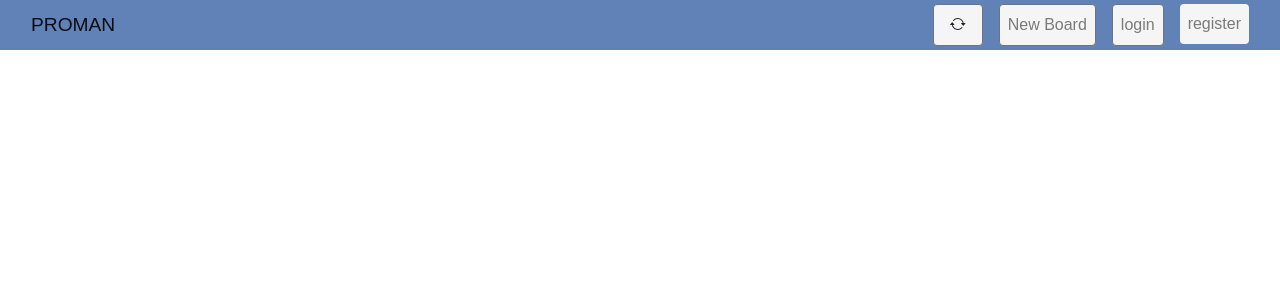
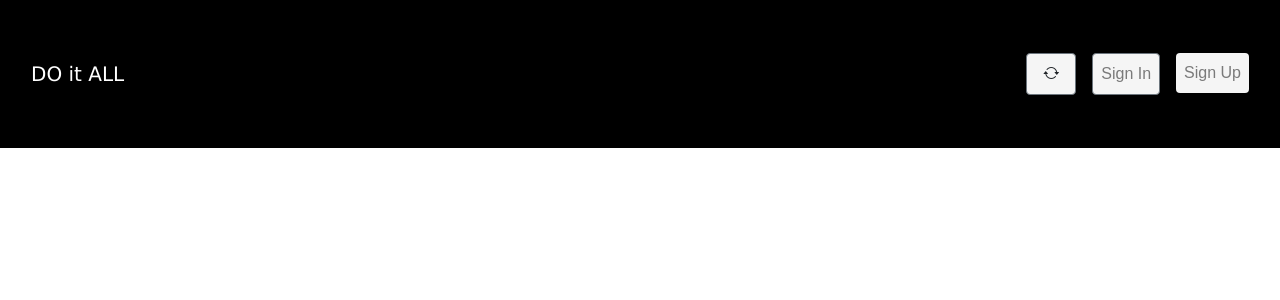
Before and after one commit to ROSUNICOLAE/PromanSprint2, a Flask app: page / in a window 1280 px wide. Shown: the top 300 px of the page. Run offline with Flask 2, Linux system fonts and the light colour scheme; data that the repository does not hold is empty; parts of the project's set-up code (start-up, migrations or seed data) failed here and were passed over; some libraries are stand-ins or nearby versions.

Commit message:
Layout changes

```diff
--- a/static/css/main.css
+++ b/static/css/main.css
@@ -1,5 +1,5 @@
 #boards {
-    background-color: green;
+    color: red;
 }
 :root{
     --border-radius: 3px;
@@ -20,8 +20,8 @@ body{
     margin-bottom: 4vh;
     margin-top: 4vh;
     overflow: scroll;
+}
 
-}
 #content-row-container {
     height:70vh;
     background: #E8E9EB;
--- a/static/js/view/htmlFactory.js
+++ b/static/js/view/htmlFactory.js
@@ -110,27 +110,23 @@ function navbarLoggedBuilder() {
         </li>
         <li class="nav-item ml-3">
           <a class="nav-link border border-secondary rounded" id="logout" href="/api/logout" style="background-color: whitesmoke">
-              log out
+              Log Out
           </a>
         </li>
       <li class="nav-item ml-3">
-              <a class="nav-link navbar-btn" id="register-header">signed in as ${login}</a>
+              <a class="nav-link navbar-btn" id="register-header">Signed in as ${login}</a>
         </li>`
 }
 
 function navbarLogoutBuilder() {
-    return `<li class="nav-item ml-3">
-          <a class="nav-link navbar-btn border border-secondary rounded" id="create-board-button" style="background-color: whitesmoke">
-                New Board
-          </a>
-        </li>
+    return `
         <li class="nav-item ml-3">
           <a class="nav-link border border-secondary rounded" href="/login" id="login-button" style="background-color: whitesmoke">
-              login
+              Sign In
             </a>
         </li>
       <li class="nav-item ml-3">
               <a class="nav-link navbar-btn border-secondary rounded" href="/register" id="register-button" style="background-color: whitesmoke">
-              register</a>
+              Sign Up</a>
         </li>`
 }
--- a/templates/layout.html
+++ b/templates/layout.html
@@ -16,10 +16,10 @@
     {% block link %}{% endblock %}
 </head>
 <body>
-   <nav class="navbar navbar-expand-lg navbar-light py-1 sticky-top" style="background-color: #6082B6;">
+   <nav class="navbar navbar-expand-lg navbar-light py-1 sticky-top" style="background-color: black;">
   <div class="container-fluid">
-    <a class="navbar-brand" href="/" style="font-size: larger">
-        PROMAN
+    <a class="navbar-brand" href="/" style="color: white; margin-top: 50px; margin-bottom: 50px; font-size: 20px; font-family: 'Verdana', sans-serif">
+        DO it ALL
     </a>
     <button class="navbar-toggler" type="button" data-bs-toggle="collapse" data-bs-target="#navbarNav" aria-controls="navbarNav" aria-expanded="false" aria-label="Toggle navigation">
       <span class="navbar-toggler-icon"></span>
```
Also changed, not shown: templates/login.html (+5 -5 lines), 1 other file.
